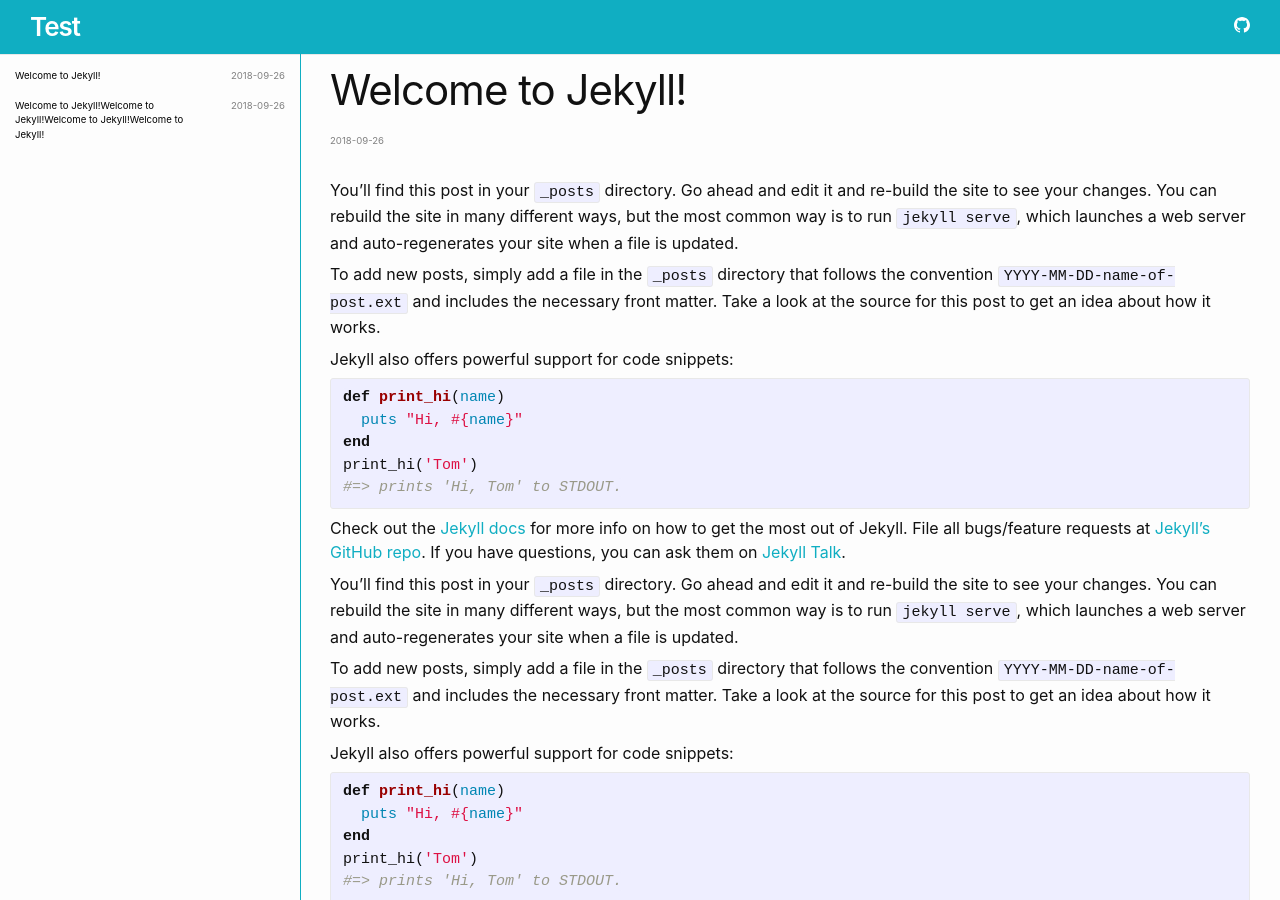
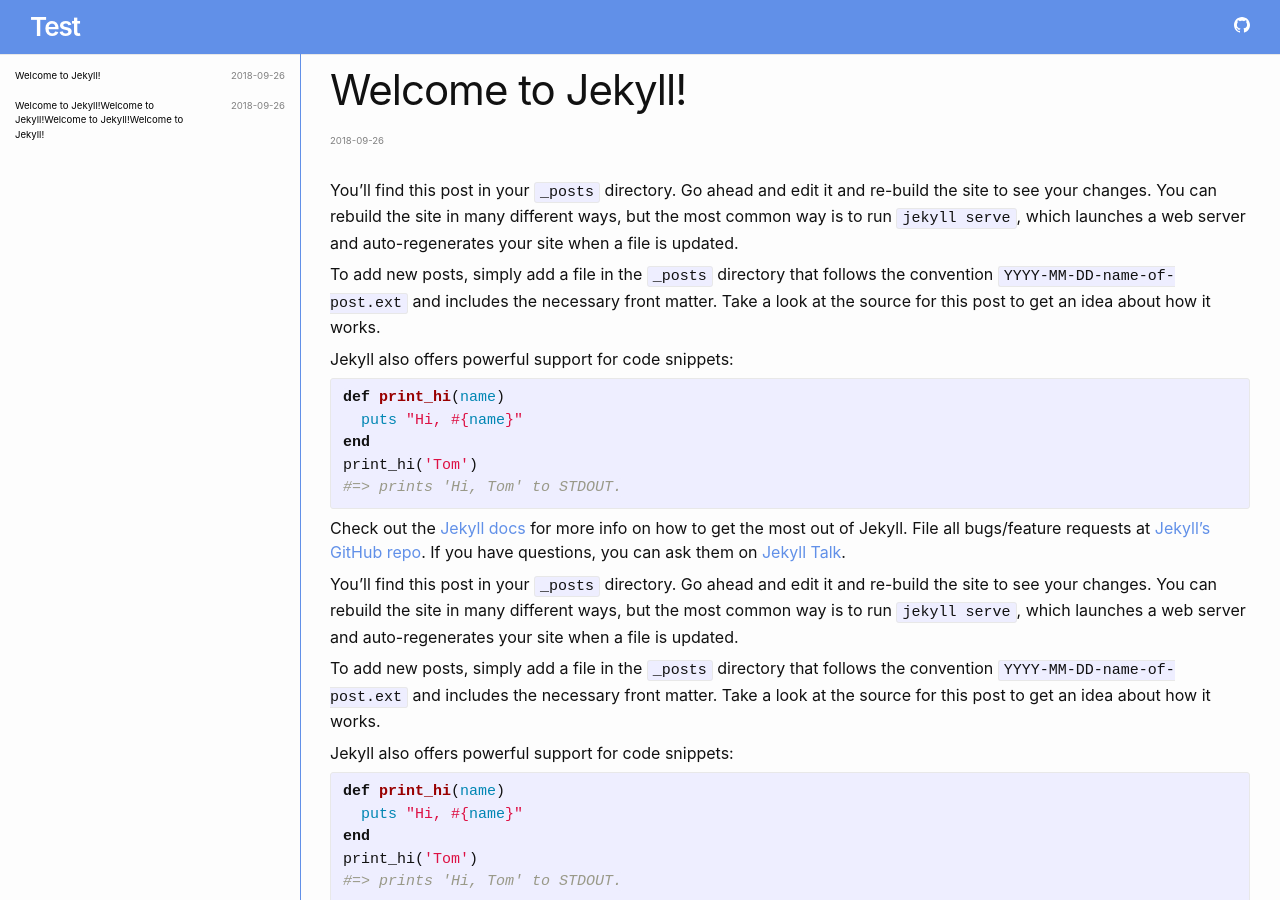
Before and after one commit to DiligentYe/DiligentYe.github.io, a Jekyll site: the page built from index.md, in a window 1280 px wide and 900 px high. Built offline with Jekyll 4.4.1, drawn with Linux system fonts in a browser that asks for light colours; comment, search, counter and statistics services are not loaded.

Commit message:
modify main color

```diff
--- a/_sass/minima.scss
+++ b/_sass/minima.scss
@@ -12,14 +12,16 @@ $spacing-unit:     15px !default;
 
 $text-color:       #111 !default;
 $background-color: #fdfdfd !default;
-$brand-color:      #10aec2 !default;
+// $brand-color:      #10aec2 !default;
+$brand-color:      #6190e8 !default;
 
 $grey-color:       #828282 !default;
 $grey-color-light: lighten($grey-color, 40%) !default;
 $grey-color-dark:  darken($grey-color, 25%) !default;
 
 // main color
-$main-color: #10aec2;
+// $main-color: #10aec2;
+$main-color: #6190e8;
 
 $table-text-align: left !default;
 
```
Also changed, not shown: 2 other files.
